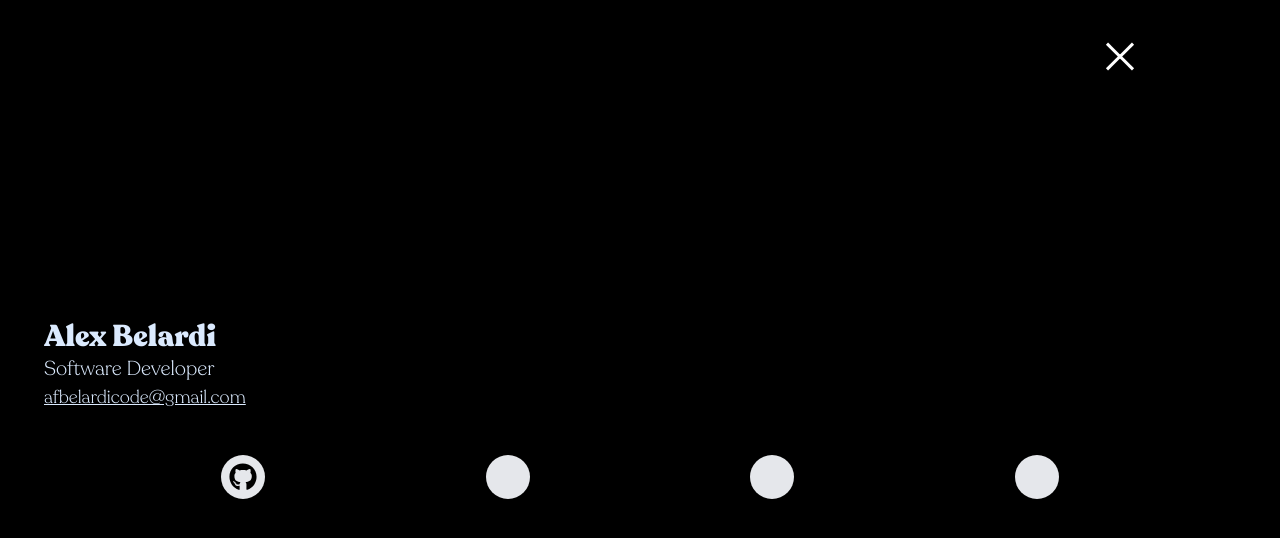
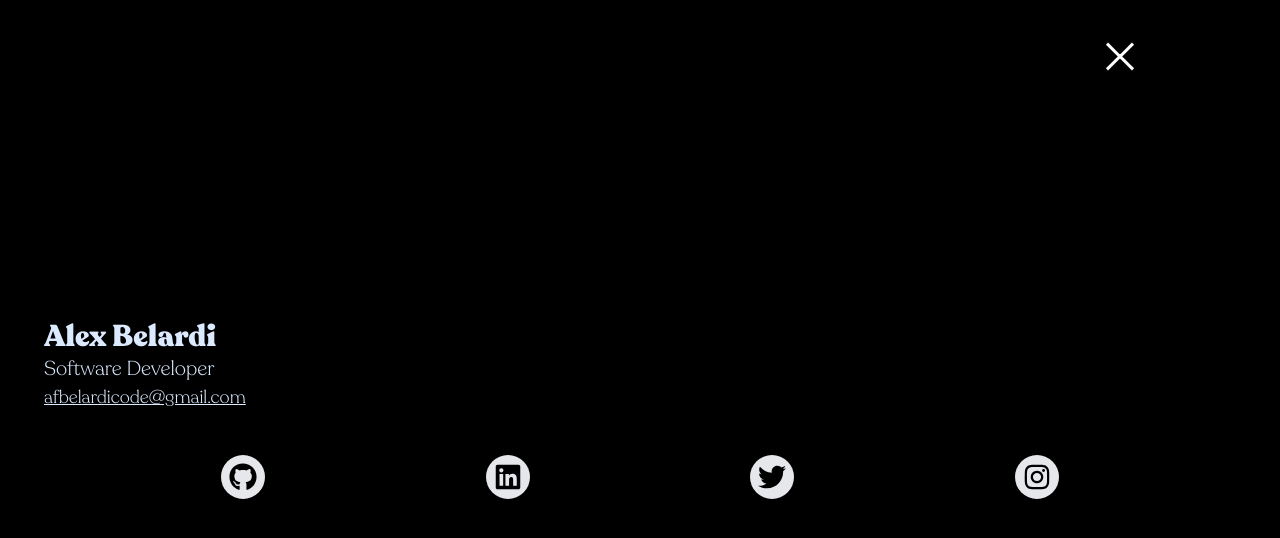
Before and after one commit to afbelardi/new-portfolio, a Next.js app: page / in a window 1280 px wide. Both pictures are taken after a click on the button 1120 px from the left and 56 px from the top of the page. Shown: the top 538 px of the page. Built offline with nearby package versions, Linux system fonts and the light colour scheme.

Commit message:
icons added to buttons

```diff
--- a/src/components/Splash.js
+++ b/src/components/Splash.js
@@ -1,6 +1,6 @@
 import styles from '../styles/splash.module.css';
 import Fade from 'react-reveal/Fade';
-import { FaGithub } from 'react-icons/fa'
+import { FaGithub, FaTwitter, FaLinkedin, FaInstagram } from 'react-icons/fa'
 
 export default function Splash (props) {
     return (
@@ -18,9 +18,15 @@ export default function Splash (props) {
                         <a href="https://www.github.com/afbelardi" target="_blank"  className="flex items-center justify-center bg-gray-200 rounded-3xl h-11 w-11">
                             <FaGithub size={28}/>
                         </a>
-                        <a className="bg-gray-200 rounded-3xl h-11 w-11"></a>
-                        <a className="bg-gray-200 rounded-3xl h-11 w-11"></a>
-                        <a className="bg-gray-200 rounded-3xl h-11 w-11"></a>
+                        <a className="flex items-center justify-center bg-gray-200 rounded-3xl h-11 w-11">
+                            <FaLinkedin size={28} />
+                        </a>
+                        <a className="flex items-center justify-center bg-gray-200 rounded-3xl h-11 w-11">
+                            <FaTwitter size={28} />
+                        </a>
+                        <a className="flex items-center justify-center bg-gray-200 rounded-3xl h-11 w-11">
+                            <FaInstagram size={28} />
+                        </a>
                     </section>
                 </Fade>
             </div>
```
